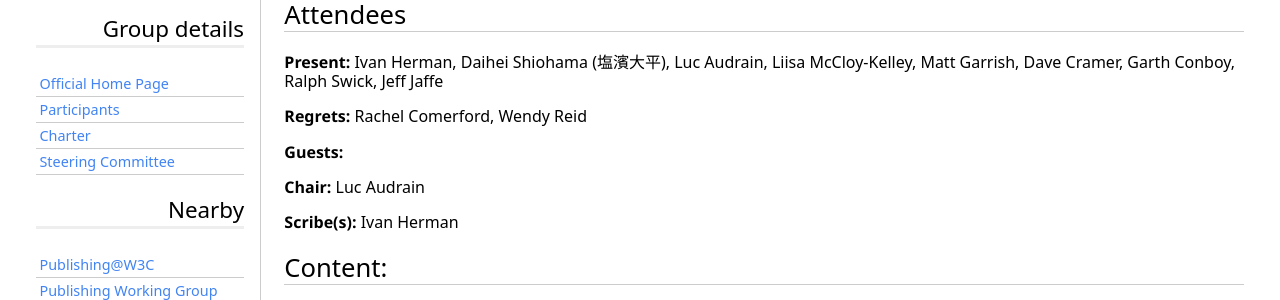
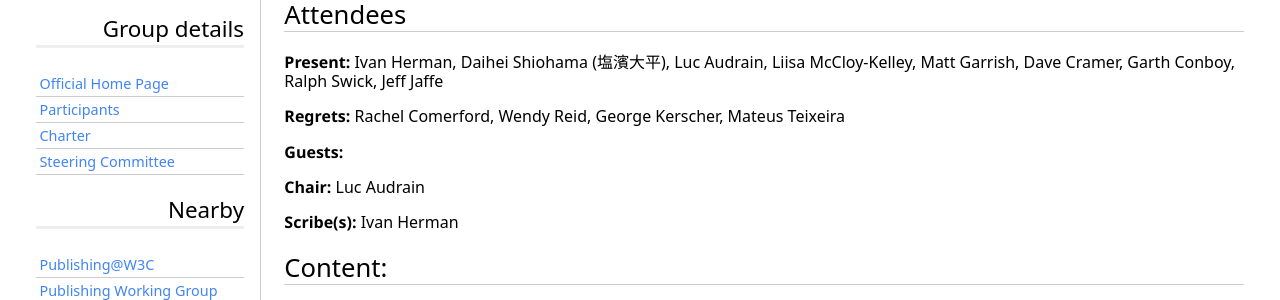
Before and after one commit to w3c/publ-bg, a Jekyll site: the page built from Steering_Committee/Meetings/2019/2019-10-04-pbgsc.md, in a window 1280 px wide. Shown: the part 272-572 px from the top of the page. Built offline with Jekyll 4.4.1, drawn with Linux system fonts in a browser that asks for light colours; some web fonts are replaced.

Commit message:
Add regrets for Mateus and George

```diff
--- a/Steering_Committee/Meetings/2019/2019-10-04-pbgsc.md
+++ b/Steering_Committee/Meetings/2019/2019-10-04-pbgsc.md
@@ -87,7 +87,7 @@ See also the [IRC Log](https://www.w3.org/2019/10/04-pbgsc-irc.txt)
 {: .no_toc}
 **Present:** Ivan Herman, Daihei Shiohama (塩濱大平), Luc Audrain, Liisa McCloy-Kelley, Matt Garrish, Dave Cramer, Garth Conboy, Ralph Swick, Jeff Jaffe
 
-**Regrets:** Rachel Comerford, Wendy Reid
+**Regrets:** Rachel Comerford, Wendy Reid, George Kerscher, Mateus Teixeira
 
 **Guests:**
 
```
